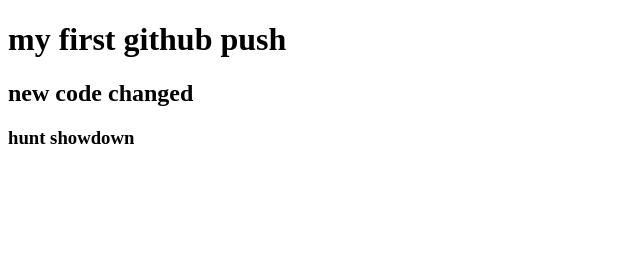
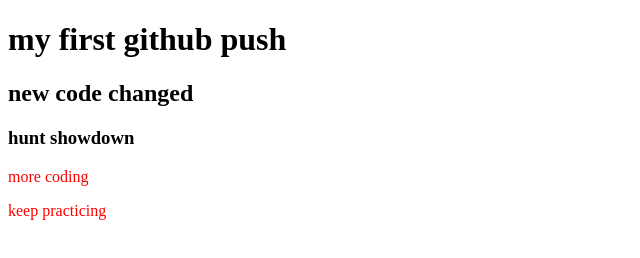
Before and after one commit to LeviathanS11/my-first-repo, a plain HTML site: page index.html in a window 1280 px wide. Shown: the whole page, without its empty margins (0-640 px from the left). Drawn offline with Linux system fonts and the light colour scheme.

Commit message:
styles added

```diff
--- a/index.html
+++ b/index.html
@@ -5,10 +5,13 @@
     <meta http-equiv="X-UA-Compatible" content="IE=edge">
     <meta name="viewport" content="width=device-width, initial-scale=1.0">
     <title>my first github repo</title>
+    <link rel="stylesheet" href="style.css">
 </head>
 <body>
     <h1>my first github push</h1>
     <h2>new code changed</h2>
     <h3>hunt showdown</h3>
+    <p>more coding</p>
+    <p>keep practicing</p>
 </body>
 </html>
--- /dev/null
+++ b/style.css
@@ -0,0 +1,3 @@
+p{
+    color: red;
+}
```
